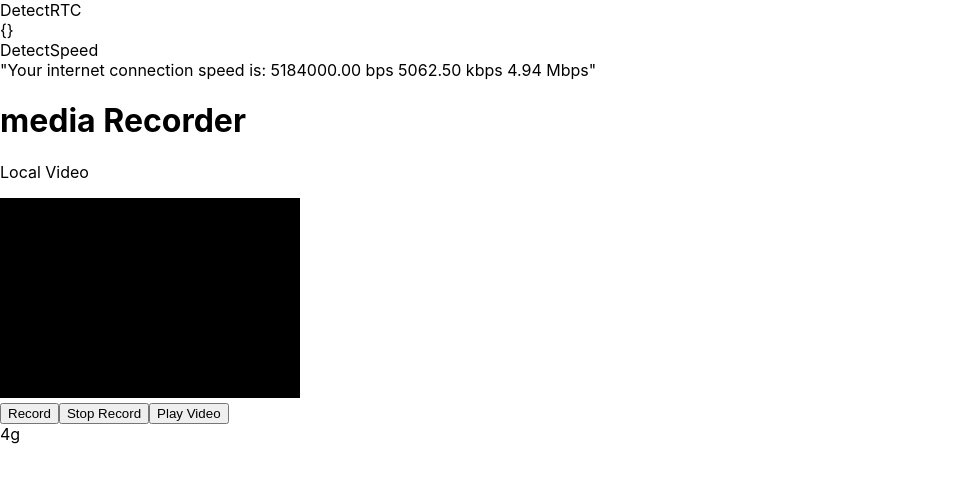
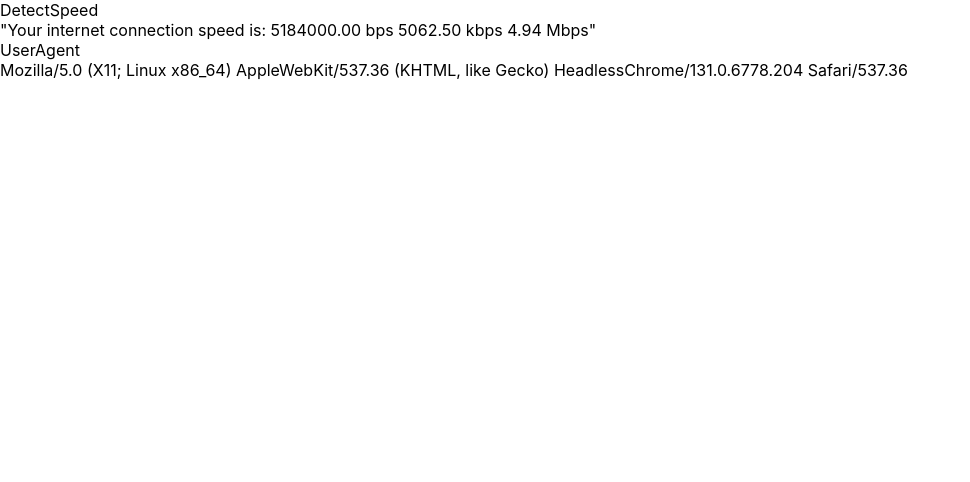
Before and after one commit to ivanrozak/MediaRecorder-Javascript, a React (Create React App) app: page / in a window 1280 px wide. Shown: the top 482 px of the page, without its empty margins (0-970 px from the left). Built offline with nearby package versions, Linux system fonts and the light colour scheme; no server answers.

Commit message:
user agent

```diff
--- a/src/App.js
+++ b/src/App.js
@@ -1,14 +1,16 @@
 import React from 'react'
-import MediaRecorder from './components/MediaRecorder'
-import DetectRTC from './components/DetectRTC'
+// import MediaRecorder from './components/MediaRecorder'
+// import DetectRTC from './components/DetectRTC'
 import DetectSpeed from './components/DetectSpeed'
+import UserAgent from './components/UserAgent'
 
 export default function App() {
   return (
     <>
-      <DetectRTC />
+      {/* <DetectRTC /> */}
       <DetectSpeed />
-      <MediaRecorder />
+      {/* <MediaRecorder /> */}
+      <UserAgent />
     </>
   )
 }
--- /dev/null
+++ b/src/components/UserAgent.jsx
@@ -0,0 +1,14 @@
+import React, {useState, useEffect} from 'react'
+
+export default function UserAgent() {
+  const [userAgent, setUserAgent] = useState('')
+  useEffect(() => {
+    setUserAgent(navigator.userAgent)
+  }, [])
+  return (
+    <>
+      <div>UserAgent</div>
+      <div>{ userAgent }</div>
+    </>
+  )
+}
```
